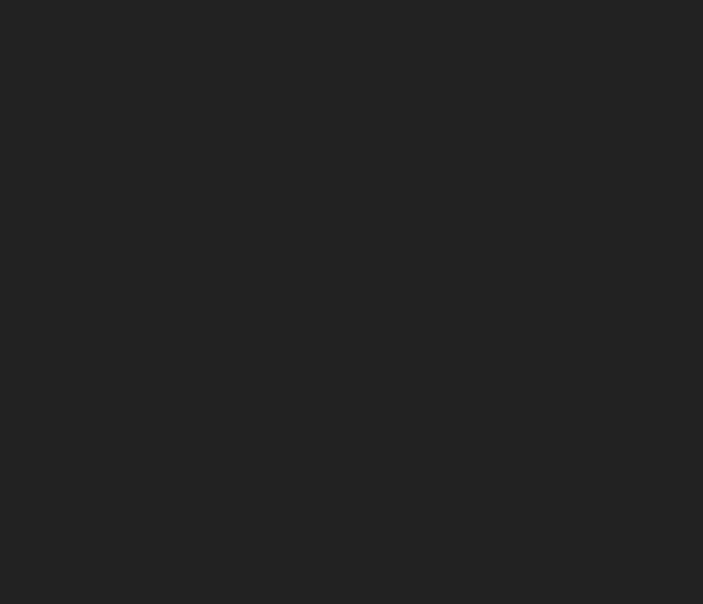
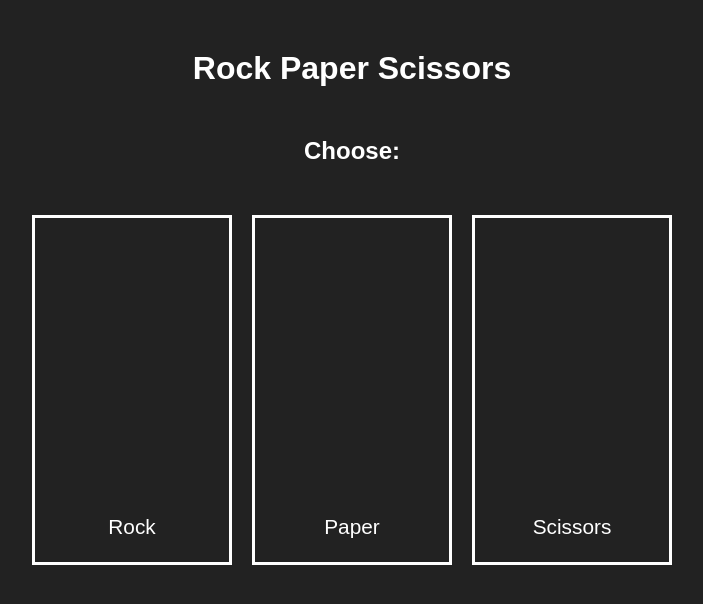
Before and after one commit to mateusznurzynski/odin-rock-paper-scissors, a plain HTML site: page index.html in a window 1280 px wide. Shown: the whole page, without its empty margins (288-991 px from the left). Drawn offline with Linux system fonts and the light colour scheme.

Commit message:
Add a user interface with 3 options

```diff
--- a/index.html
+++ b/index.html
@@ -8,6 +8,13 @@
     <link rel="stylesheet" href="./style.css" />
   </head>
   <body>
+    <h1>Rock Paper Scissors</h1>
+    <h2>Choose:</h2>
+    <div class="card-container">
+      <div class="card card-rock"><p>Rock</p></div>
+      <div class="card card-paper"><p>Paper</p></div>
+      <div class="card card-scissors"><p>Scissors</p></div>
+    </div>
     <script src="./main.js"></script>
   </body>
 </html>
--- a/style.css
+++ b/style.css
@@ -7,4 +7,43 @@ body {
   font-family: Arial, Helvetica, sans-serif;
   background-color: #222;
   color: white;
+  display: flex;
+  justify-content: center;
+  align-items: center;
+  text-align: center;
+  flex-direction: column;
 }
+
+h1 {
+  margin: 50px 0;
+}
+
+.card-container {
+  display: flex;
+  justify-content: center;
+  align-items: center;
+  gap: 20px;
+  margin-top: 50px;
+}
+
+.card {
+  height: 350px;
+  width: 200px;
+  border: 3px white solid;
+  display: flex;
+  flex-direction: column-reverse;
+  cursor: pointer;
+  padding: 3px;
+  transition: all 0.15s;
+}
+.card:hover {
+  border: 6px goldenrod solid;
+  padding: 0px;
+  transition: all 0.15s;
+  transform: scale(1.1);
+}
+
+.card p {
+  font-size: 130%;
+  padding: 20px 0;
+}
```
Also changed, not shown: img/stone.png (added).
